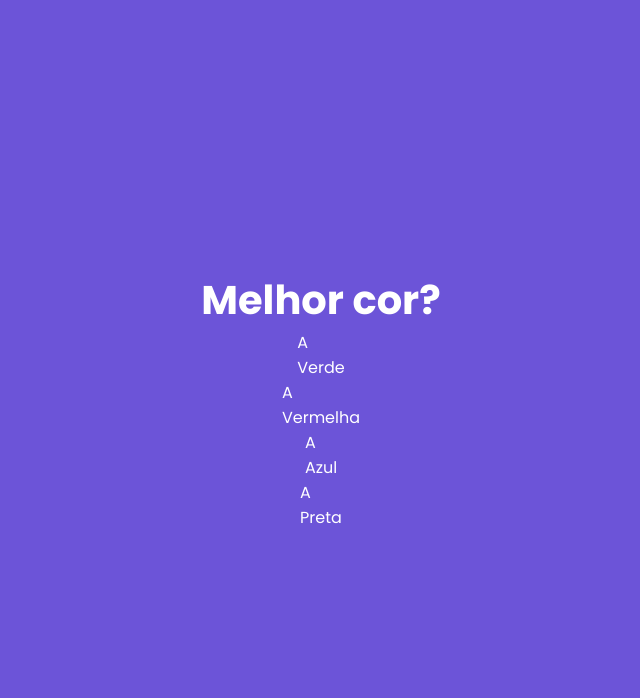
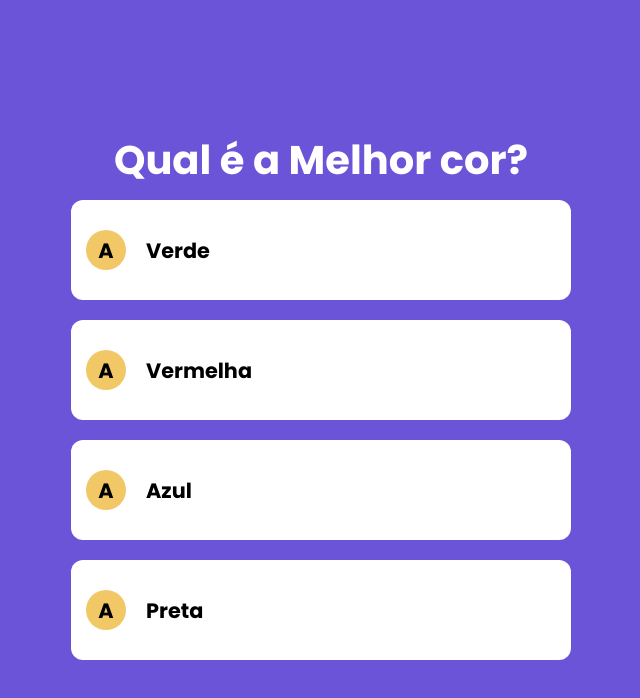
Before and after one commit to vilmarmoraes/quiz, a Next.js app: page / in a window 1280 px wide. Shown: the top 698 px of the page, without its empty margins (319-959 px from the left). Built offline with nearby package versions, Linux system fonts and the light colour scheme.

Commit message:
Estilizado componente resposta

```diff
--- a/components/Questao.tsx
+++ b/components/Questao.tsx
@@ -13,10 +13,11 @@
         return questao.respostas.map((resposta, i) => {
             return (
                 <Resposta
+                key={i}
                 valor={resposta}
                 indice={i}
                 letra="A"
-                corLetra="#F2C866"
+                corFundoLetra="#F2C866"
             />
             )
         })
--- a/components/Resposta.tsx
+++ b/components/Resposta.tsx
@@ -5,7 +5,7 @@
     valor: RespostaModel
     indice: number
     letra: string
-    corLetra: string
+    corFundoLetra: string
 }
 
 export default function Resposta(props: RespostaProps) {
@@ -13,17 +13,27 @@
 
     return (
         <div className={styles.resposta}>
+
             <div className={styles.conteudoResposta}>
+
                 <div className={styles.frente}>
-                    <div className={styles.letra}>
+
+                    <div className={styles.letra}
+                        style={{ backgroundColor: props.corFundoLetra}}>
                         {props.letra}
                     </div>
+
                     <div className={styles.valor}>
                         {resposta.valor}
                     </div>
+
                 </div>
+
+
                 <div className={styles.verso}>
+
                 </div>
+
             </div>
 
         </div>
--- a/pages/index.tsx
+++ b/pages/index.tsx
@@ -3,7 +3,7 @@
 import RespostaModel from '../model/resposta'
 
 export default function Home() {
-  const questaoTeste = new QuestaoModel(1, "Melhor cor?", [
+  const questaoTeste = new QuestaoModel(1, "Qual é a Melhor cor?", [
     RespostaModel.errada('Verde'),
     RespostaModel.errada('Vermelha'),
     RespostaModel.errada('Azul'),
--- a/styles/Resposta.module.css
+++ b/styles/Resposta.module.css
@@ -1,3 +1,45 @@
 .resposta {
     display: flex;
+    min-width: 500px;
+    width: 80%;
+    height: 100px;
+    margin: 10px;
+    /* background-color: crimson; */
 }
+.conteudoResposta {
+    position: relative;
+    display: flex;
+    flex: 1;
+}
+
+.frente, .verso {
+    position: absolute;
+    display: flex;
+    height: 100%;
+    width: 100%;
+}
+
+.frente {
+    align-items: center;
+    border-radius: 12px;
+    padding: 15px;
+    color: #000;
+    background-color: #fff;
+}
+
+.letra {
+    display: flex;
+    justify-content: center;
+    align-items: center;
+    height: 40px;
+    width: 40px;
+    border-radius: 20px;
+    font-size: 1.3rem;
+    font-weight: 700;
+    margin-right: 20px;
+}
+
+.valor {
+    font-size: 1.3rem;
+    font-weight: 700;
+}
```
